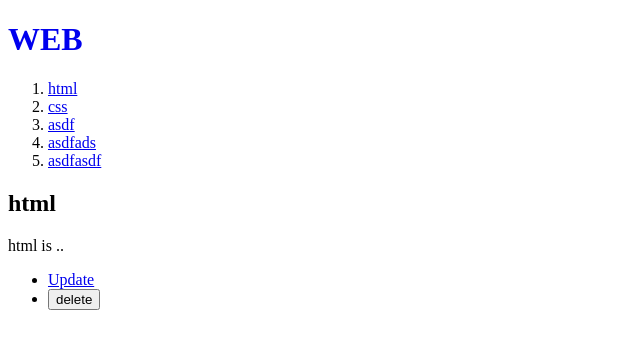
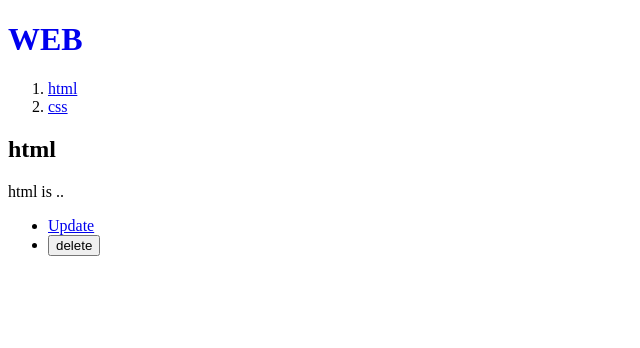
Before and after one commit to sangjinsu/nextapp, a Next.js app: page /read/1 in a window 1280 px wide. Shown: the top 348 px of the page, without its empty margins (0-640 px from the left). Built offline with nearby package versions, Linux system fonts and the light colour scheme; data requests are answered from the project's data file.

Commit message:
✨ add delete feature

```diff
--- a/db.json
+++ b/db.json
@@ -9,21 +9,6 @@
       "id": "2",
       "title": "css",
       "body": "css is .."
-    },
-    {
-      "id": "cc3a",
-      "title": "asdf",
-      "body": "asdf"
-    },
-    {
-      "id": "962d",
-      "title": "asdfads",
-      "body": "adsf"
-    },
-    {
-      "id": "6265",
-      "title": "asdfasdf",
-      "body": "asdfasdfsd"
     }
   ]
 }
--- a/src/app/Control.js
+++ b/src/app/Control.js
@@ -1,15 +1,27 @@
 "use client"
 import Link from 'next/link';
-import {useParams} from 'next/navigation';
+import {useParams, useRouter} from 'next/navigation';
 
 export function Control() {
     const params = useParams();
+    const router = useRouter();
+
     const id = params.id;
+
+    const onDelete = async () => {
+        const resp = await fetch(`http://localhost:9999/topics/${id}`, {
+            method: 'DELETE'
+        });
+        await resp.json();
+        router.push('/');
+        router.refresh();
+    }
+
     return (
         <ul>
             {id ? <>
                 <li><Link href={"/update/" + id}>Update</Link></li>
-                <li><input type="button" value="delete"/></li>
+                <li><input onClick={onDelete} type="button" value="delete"/></li>
             </> : <li><Link href="/create">Create</Link></li>}
         </ul>
     );
```
